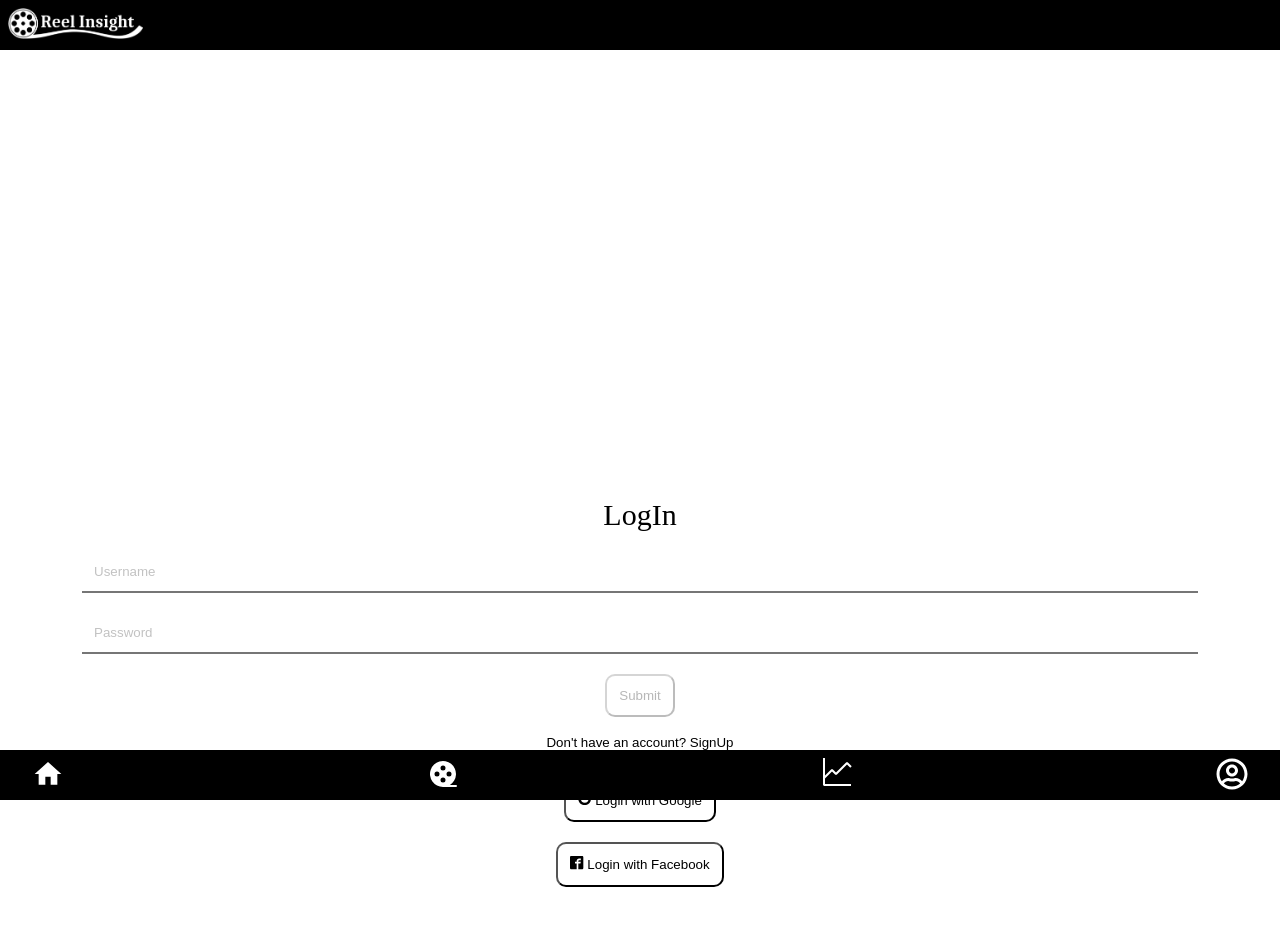
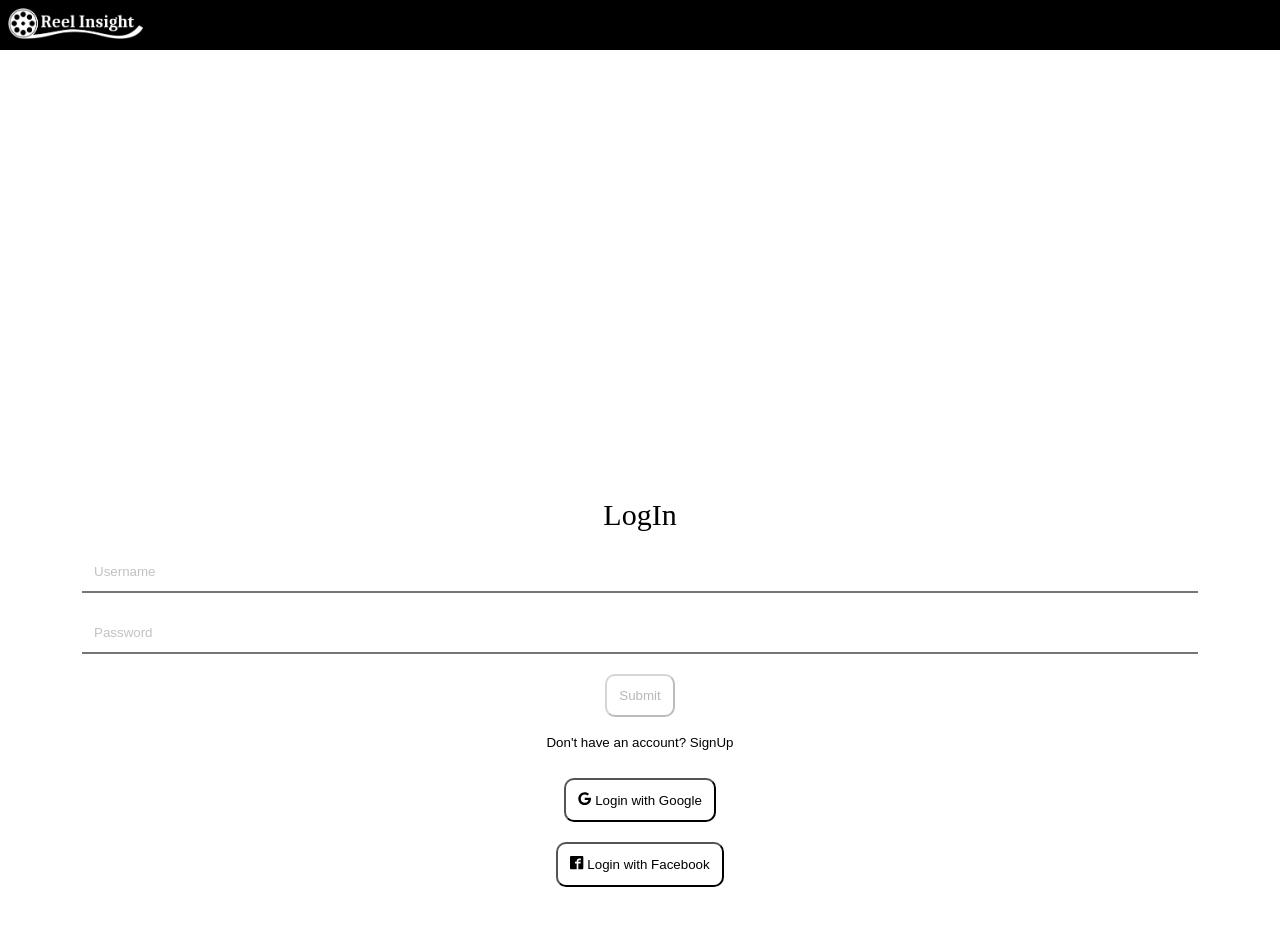
Before and after one commit to Always-Serving-Code/Reel-Insight-V2.0, a React (Vite) app: page / in a window 1280 px wide. Shown: the top 926 px of the page. Built offline with nearby package versions, Linux system fonts and the light colour scheme; a web font is replaced by a local one.

Commit message:
remove navbar from authForm

```diff
--- a/src/App.tsx
+++ b/src/App.tsx
@@ -22,7 +22,7 @@ function App() {
 				<Route path="/stats" element={<StatsPage />} />
 				<Route path="/add-film/:film_id" element={<AddFilmToWatchList />} />
 			</Routes>
-			<Navbar />
+			{location.pathname !== "/" && <Navbar />}
 		</main>
 	);
 }
```
